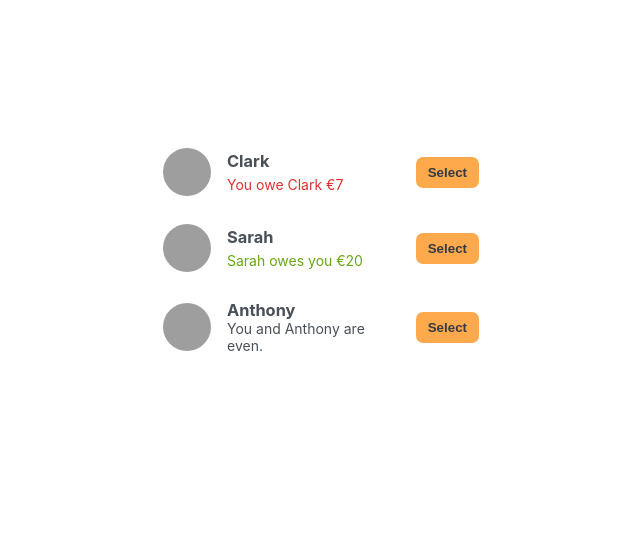
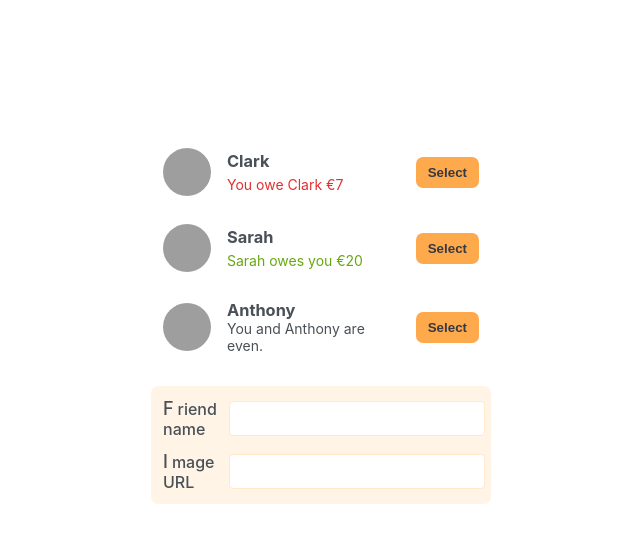
Before and after one commit to gabriele-andolina/eat-n-split, a React (Create React App) app: page / in a window 1280 px wide. Shown: the top 542 px of the page, without its empty margins (79-719 px from the left). Built offline with nearby package versions, Linux system fonts and the light colour scheme; grey boxes are pictures that could not be loaded.

Commit message:
Components: Created AddFriendForm

```diff
--- a/src/App.js
+++ b/src/App.js
@@ -24,6 +24,7 @@ export default function App() {
         <div className="app">
             <div className="sidebar">
                 <FriendsList />
+                <AddFriendForm />
             </div>
         </div>
     );
@@ -63,3 +64,15 @@ function Friend({ friend }) {
         </li>
     );
 }
+
+function AddFriendForm() {
+    return (
+        <form className="add-friend-form">
+            <label>Friend name</label>
+            <input type="text" />
+
+            <label>Image URL</label>
+            <input type="text" />
+        </form>
+    );
+}
--- a/src/index.css
+++ b/src/index.css
@@ -117,7 +117,7 @@ form {
     border-radius: 7px;
 }
 
-.form-add-friend {
+.add-friend-form {
     grid-template-columns: 1fr 1.5fr;
     margin-bottom: 1.6rem;
     padding: 1.2rem;
```
Lines whose indentation alone changed are shown as unchanged.
